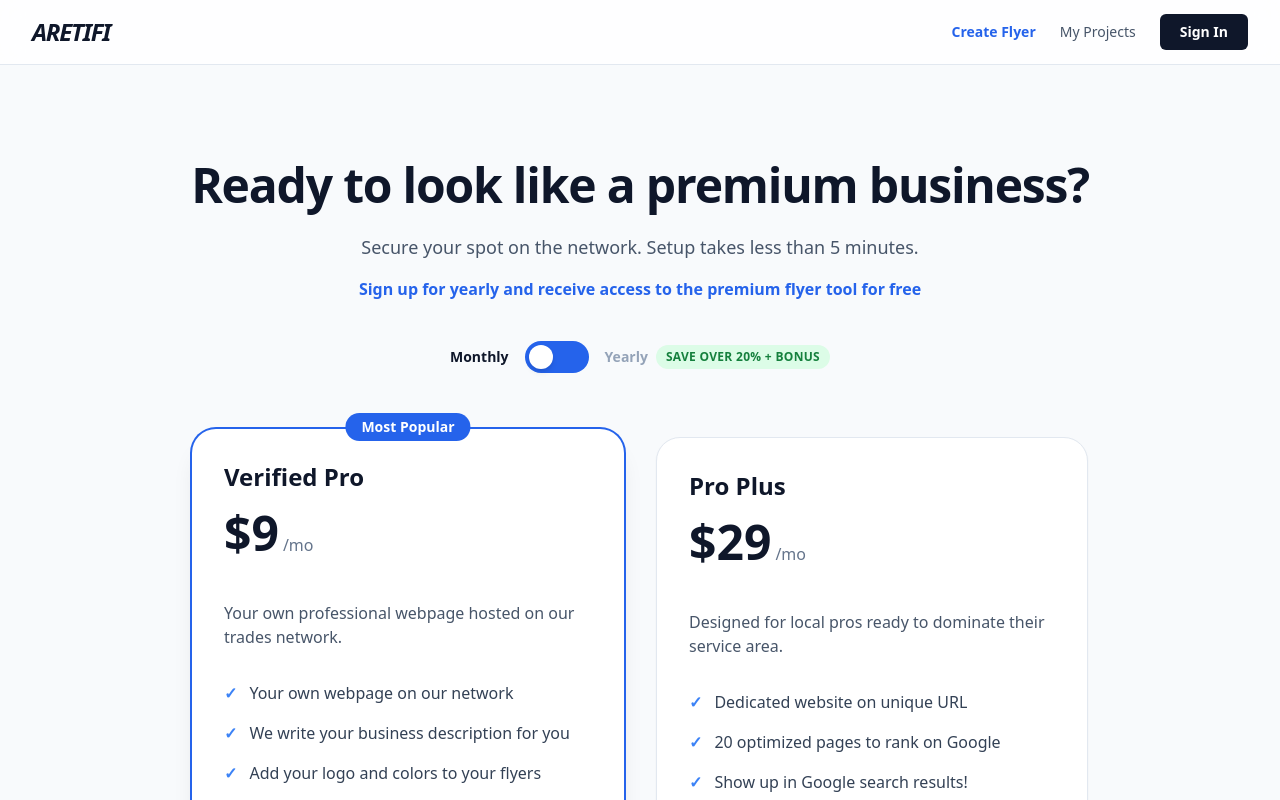
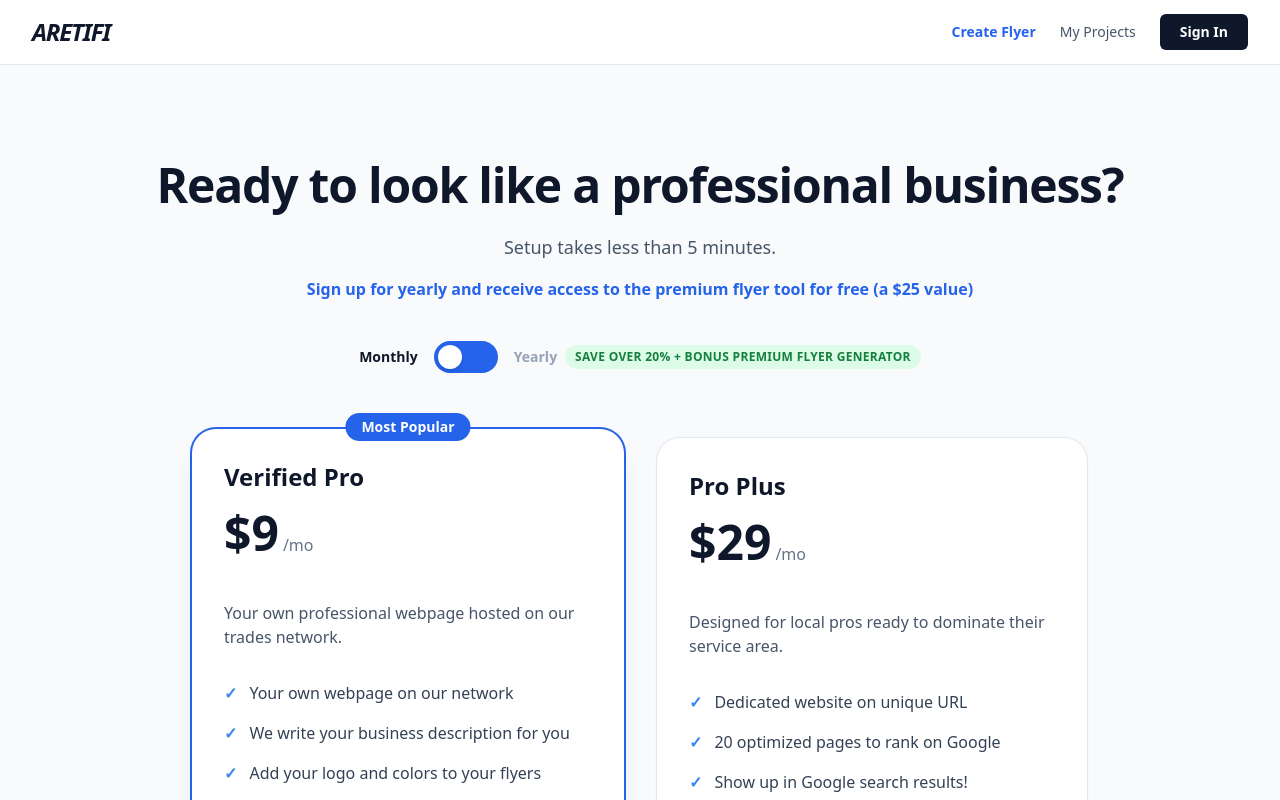
Before and after one commit to jakejmanley-collab/local-service-ads, a Next.js app: page /upgrade-offer in a window 1280 px wide. Shown: the top 800 px of the page. Built offline with nearby package versions, Linux system fonts and the light colour scheme.

Commit message:
Update page.tsx

```diff
--- a/app/upgrade-offer/page.tsx
+++ b/app/upgrade-offer/page.tsx
@@ -36,7 +36,7 @@ export default function UpgradeOfferPage() {
         '20 optimized pages to rank on Google',
         'Show up in Google search results!',
         'Priority customer support',
-        isAnnual ? '🎁 FREE Premium Flyer Tool' : 'Premium Flyer Tool'
+        isAnnual ? '🎁 FREE Premium Flyer Tool' : 'Basic Flyer Tool'
       ],
       cta: 'Get Pro Plus',
       monthlyLink: 'https://buy.stripe.com/28E3cp2ev41239O9dN3gk06',
@@ -50,15 +50,15 @@ export default function UpgradeOfferPage() {
       <div className="max-w-5xl mx-auto text-center">
 
         <h1 className="text-4xl md:text-5xl font-bold tracking-tight mb-6 text-slate-900">
-          Ready to look like a premium business?
+          Ready to look like a professional business?
         </h1>
         <p className="text-lg text-slate-600 mb-4 max-w-2xl mx-auto">
-          Secure your spot on the network. Setup takes less than 5 minutes.
+          Setup takes less than 5 minutes.
         </p>
 
         {/* ADDED: Promo text for yearly sign-ups */}
         <p className="text-blue-600 font-bold mb-10">
-          Sign up for yearly and receive access to the premium flyer tool for free
+          Sign up for yearly and receive access to the premium flyer tool for free (a $25 value)
         </p>
 
         {/* The Monthly / Yearly Toggle */}
@@ -78,7 +78,7 @@ export default function UpgradeOfferPage() {
           <span className={`text-sm font-bold flex items-center gap-2 ${isAnnual ? 'text-slate-900' : 'text-slate-400'}`}>
             Yearly
             <span className="bg-green-100 text-green-700 text-xs px-2.5 py-1 rounded-full font-bold uppercase tracking-wide">
-              Save over 20% + Bonus
+              Save over 20% + Bonus Premium Flyer Generator
             </span>
           </span>
         </div>
```
